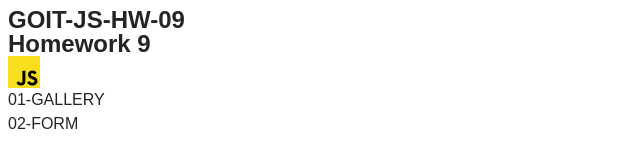
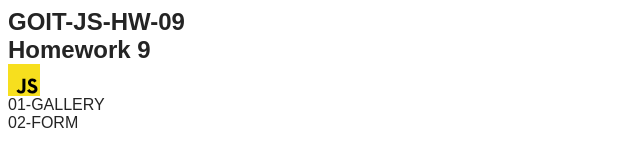
Before and after one commit to UrszulaBaranowska/goit-js-hw-09, a website built with Vite: page src/index.html in a window 1280 px wide. Shown: the whole page, without its empty margins (0-640 px from the left). Built offline with nearby package versions, Linux system fonts and the light colour scheme.

Commit message:
css update

```diff
--- a/src/css/styles.css
+++ b/src/css/styles.css
@@ -5,7 +5,6 @@
 :root {
   font-family: 'Montserrat', sans-serif;
   font-size: 16px;
-  line-height: 24px;
   font-weight: 400;
   color: #242424;
   background-color: #ffffff;
```
